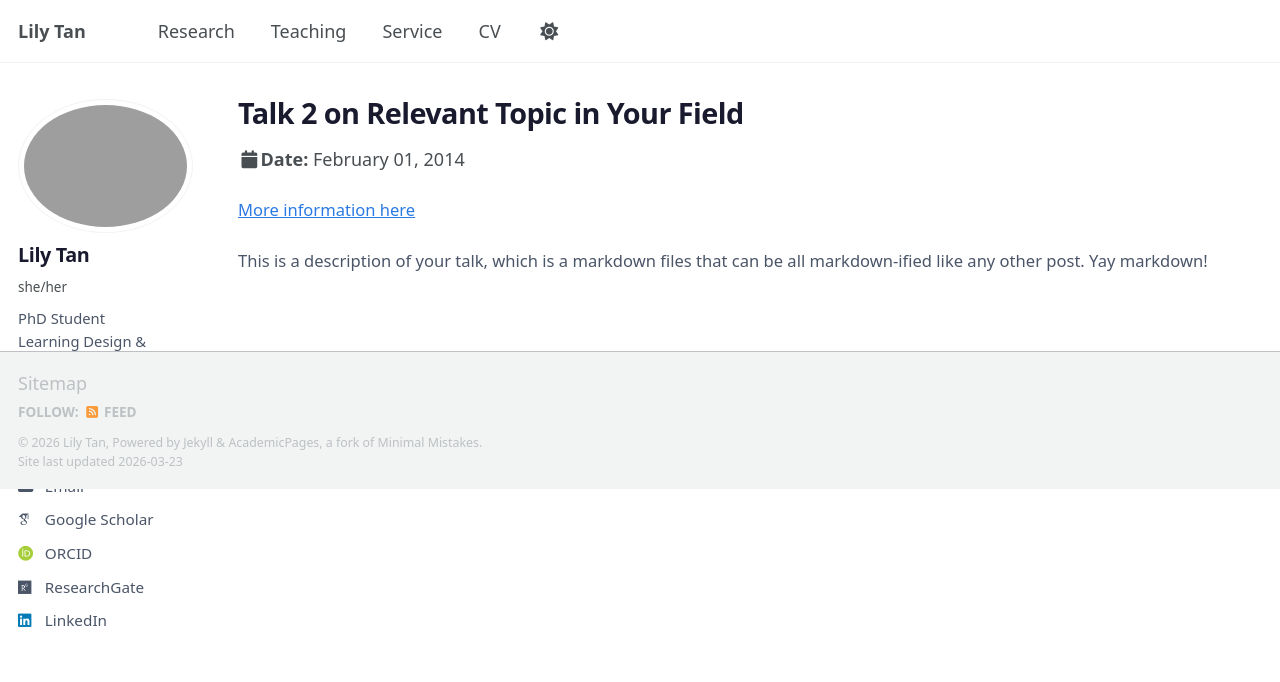
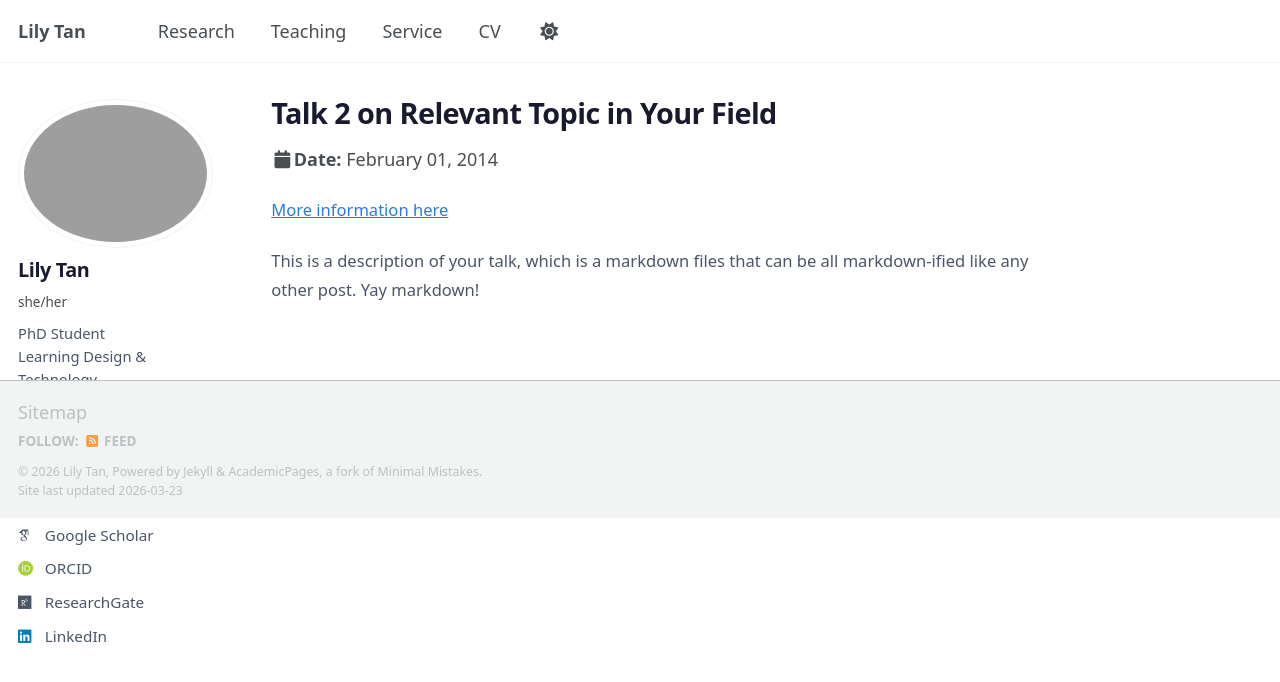
Before and after one commit to YalingTan678/YalingTan678.github.io, a Jekyll site: the page built from _talks/2014-02-01-talk-2.md, in a window 1280 px wide. Shown: the top 682 px of the page. Built offline with Jekyll 4.4.1, drawn with Linux system fonts in a browser that asks for light colours; some web fonts are replaced; a script bundle is joined from its source files by our own code; library files that are not in the unit come from our copies.

Commit message:
Revert grid to original Susy layout, fix avatar overflow
Reverts broken grid changes. Instead fixes the root cause: avatar image
(175px) was wider than sidebar column. Now uses max-width:100% and
overflow:hidden on sidebar to prevent bleed into content area.

Co-Authored-By: Claude Opus 4.6 (1M context) <noreply@anthropic.com>

```diff
--- a/_sass/layout/_page.scss
+++ b/_sass/layout/_page.scss
@@ -18,9 +18,9 @@
 
 .page {
   @include breakpoint($large) {
-    float: right;
-    width: calc(100% - 220px);
-    padding-left: 1rem;
+    @include span(10 of 12 last);
+    @include prefix(0.5 of 12);
+    @include suffix(2 of 12);
   }
 
   .page__inner-wrap {
@@ -385,7 +385,7 @@
   float: left;
 
   @include breakpoint($large) {
-    margin-left: 220px;
+    @include pre(2.5 of 12);
   }
 
   a {
--- a/_sass/layout/_sidebar.scss
+++ b/_sass/layout/_sidebar.scss
@@ -25,8 +25,8 @@
   }
 
   @include breakpoint($large) {
-    float: left;
-    width: 200px;
+    @include span(2 of 12);
+    overflow: hidden;
     opacity: 1;
     -webkit-transition: opacity 0.2s ease-in-out;
             transition: opacity 0.2s ease-in-out;
@@ -95,7 +95,7 @@
   }
 
   img {
-    max-width: 175px;
+    max-width: 100%;
     border-radius: 50%;
 
     @include breakpoint($large) {
```
